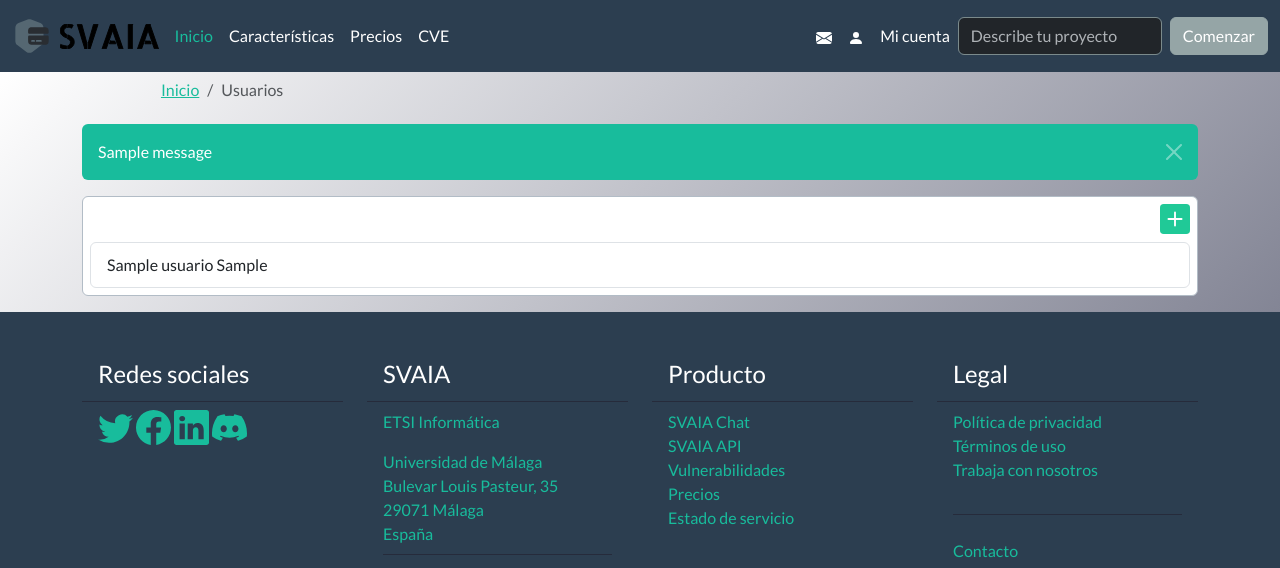
After one commit to Alman368/MNDefender, a Flask app: page /usuarios in a window 1280 px wide. The commit adds this page. Shown: the top 568 px of the page. Run offline with Flask 3, Linux system fonts and the light colour scheme; tables that the repository leaves empty hold one stand-in row (values such as "Sample post"); one stand-in notice (Sample message) is shown; some libraries are stand-ins or nearby versions.

Commit message:
todos los usuarios funcionando

```diff
--- a/app/views/routes.py
+++ b/app/views/routes.py
@@ -2,7 +2,7 @@ from flask import render_template, request, flash, redirect, url_for
 from sqlalchemy.exc import NoResultFound
 from datetime import datetime
 from . import views_bp
-from app.models import db, Proyecto
+from app.models import db, Proyecto, Usuario
 
 @views_bp.route('/')
 def index():
@@ -15,6 +15,11 @@ def chat():
     # Le pasamos los proyectos a la plantilla
     return render_template('chat.html', proyectos=proyectos)
 
+@views_bp.route("/usuarios")
+def gestionar_usuarios():
+    # Obtener todos los usuarios de la base de datos
+    usuarios = db.session.scalars(db.select(Usuario)).all()
+    return render_template('usuarios.html', usuarios=usuarios)
 
 @views_bp.route("/proyecto/nuevo", methods=["GET", "POST"])
 def proyecto_nuevo():
@@ -45,3 +50,37 @@ def proyecto_nuevo():
     # Si es GET, redirigir a la página de chat que ahora tiene el modal
     else:
         return redirect(url_for("views.chat"))
+
+@views_bp.route("/usuario/nuevo", methods=["GET", "POST"])
+def usuario_nuevo():
+    # Si el método es POST, significa que se envió el formulario
+    if request.method == "POST":
+        # Get form data
+        nombre = request.form["nombre"]
+        apellidos = request.form["apellidos"]
+        correo = request.form["correo"]
+        contrasena = request.form["contrasena"]
+        fecha_creacion = datetime.now()
+        fecha_modificacion = datetime.now()
+
+        # Get the highest ID currently in the database
+        max_id = db.session.query(db.func.max(Usuario.id)).scalar() or 0
+
+        # Create new usuario with ID = max_id + 1
+        usuario = Usuario(
+            id=max_id + 1,
+            nombre=nombre,
+            apellidos=apellidos,
+            correo=correo,
+            contrasena=contrasena,
+            fecha_creacion=fecha_creacion,
+            fecha_modificacion=fecha_modificacion
+        )
+
+        db.session.add(usuario)
+        db.session.commit()
+        flash(f"Usuario <em>{nombre} {apellidos}</em> añadido con éxito.", "exito")
+        return redirect(url_for("views.gestionar_usuarios"))
+    # Si es GET, redirigir a la página de usuarios
+    else:
+        return redirect(url_for("views.gestionar_usuarios"))
--- a/static/css/chat.css
+++ b/static/css/chat.css
@@ -72,11 +72,11 @@
 
 .item-proyecto:hover .bi-trash {
 	opacity: 1;
-	background-color: rgba(231, 76, 60, 255);
 	padding: 3.2%;
 	border-radius: 10%;
 	position: absolute;
-	right: 6%;
+	right: 1%;
+	transition: 0.3s ease;
 }
 
 .item-proyecto:hover .bi-pencil-square {
@@ -84,7 +84,8 @@
 	padding: 3.2%;
 	border-radius: 10%;
 	position: absolute;
-	right: 16%;
+	right: 11%;
+	transition: 0.3s ease;
 }
 
 .list-group-item:hover {
--- a/static/css/style.css
+++ b/static/css/style.css
@@ -167,4 +167,5 @@ h4.border-footer {
 @media (min-width: 768px) {
     .custom-max-width {
         max-width: 20rem;
+	}
 }
--- /dev/null
+++ b/static/css/usuario.css
@@ -0,0 +1,25 @@
+/* Estilos base para los iconos - esconderlos inicialmente */
+.bi-trash-usuario, .bi-pencil-square-usuario {
+    opacity: 0;
+}
+
+/* Añadir posición relativa al contenedor */
+.item-usuario {
+	position: relative;
+}
+
+.item-usuario:hover .bi-trash-usuario {
+	opacity: 1;
+	padding: 3.2%;
+	border-radius: 10%;
+	right: 6%;
+	transition: 0.4s ease;
+}
+
+.item-usuario:hover .bi-pencil-square-usuario {
+	opacity: 1;
+	padding: 3.2%;
+	border-radius: 10%;
+	right: 16%;
+	transition: 0.4s ease;
+}
--- /dev/null
+++ b/static/js/usuarios.js
@@ -0,0 +1,215 @@
+// Función para eliminar un usuario
+async function deleteUser(userId, userElement) {
+    try {
+        // Añadir confirmación para evitar eliminaciones accidentales
+        const confirmar = confirm(`¿Estás seguro que deseas eliminar este usuario?`);
+        if (!confirmar) {
+            return; // El usuario canceló la eliminación
+        }
+
+        // Convertir a número para asegurar compatibilidad con la BD
+        userId = parseInt(userId, 10);
+        if (isNaN(userId)) {
+            console.error("ID de usuario inválido para eliminar:", userId);
+            return;
+        }
+
+        console.log("Intentando eliminar usuario con ID:", userId);
+
+        // Enviar la solicitud DELETE
+        const response = await fetch(`/api/usuario/eliminar/${userId}`, {
+            method: 'DELETE',
+            headers: {
+                "Content-Type": "application/json",
+                "X-Requested-With": "XMLHttpRequest"
+            },
+            credentials: 'same-origin'
+        });
+
+        console.log("Respuesta del servidor:", response.status, response.statusText);
+
+        // Verificar si la respuesta fue exitosa
+        if (!response.ok) {
+            const errorData = await response.json();
+            throw new Error(errorData.error || `Error del servidor: ${response.status}`);
+        }
+
+        // Procesar la respuesta exitosa
+        const responseData = await response.json();
+        console.log("Usuario eliminado exitosamente:", responseData);
+
+        // Eliminar el elemento del DOM
+        userElement.remove();
+
+        // Mostrar notificación de éxito
+        alert('Usuario eliminado correctamente');
+
+    } catch (error) {
+        console.error('Error al eliminar usuario:', error);
+        alert('No se pudo eliminar el usuario: ' + error.message);
+    }
+}
+
+// Función para editar un usuario
+async function editUser(userId, userName, userLastName, userEmail, userPassword) {
+    try {
+        // Convertir a número para asegurar compatibilidad con la BD
+        userId = parseInt(userId, 10);
+        if (isNaN(userId)) {
+            console.error("ID de usuario inválido para editar:", userId);
+            return;
+        }
+
+        // Crear objeto con datos a enviar
+        const userData = {
+            nombre: userName,
+            apellidos: userLastName,
+            correo: userEmail
+        };
+
+        // Solo incluir contraseña si se proporcionó una nueva
+        if (userPassword) {
+            userData.contrasena = userPassword;
+        }
+
+        // Realizar la petición PUT a la API
+        const response = await fetch(`/api/usuario/editar/${userId}`, {
+            method: 'PUT',
+            headers: {
+                "Content-Type": "application/json",
+                "X-Requested-With": "XMLHttpRequest"
+            },
+            body: JSON.stringify(userData),
+            credentials: 'same-origin'
+        });
+
+        if (!response.ok) {
+            const errorData = await response.json();
+            throw new Error(errorData.error || `Error del servidor: ${response.status}`);
+        }
+
+        const responseData = await response.json();
+        console.log("Usuario editado exitosamente:", responseData);
+
+        // Actualizar el nombre del usuario en la interfaz
+        const userElement = document.querySelector(`.item-usuario[data-id="${userId}"]`);
+        if (userElement) {
+            // Obtener el nodo de texto que contiene el nombre del usuario
+            const textNode = Array.from(userElement.childNodes)
+                .find(node => node.nodeType === Node.TEXT_NODE);
+
+            if (textNode) {
+                textNode.nodeValue = `${userName} ${userLastName}`;
+            }
+        }
+
+        // Cerrar el modal
+        const modalElement = document.getElementById('editUserModal');
+        const modal = bootstrap.Modal.getInstance(modalElement);
+        modal.hide();
+
+        // Mostrar notificación de éxito
+        alert('Usuario modificado correctamente');
+
+    } catch (error) {
+        console.error('Error al editar usuario:', error);
+        alert('No se pudo editar el usuario: ' + error.message);
+    }
+}
+
+// Inicialización
+document.addEventListener('DOMContentLoaded', function() {
+    // Manejar eventos para eliminar usuarios
+    document.addEventListener('click', function(e) {
+        // Verificar si el clic fue en el SVG o en alguno de sus elementos path
+        const trashIcon = e.target.closest('.bi-trash-usuario') ||
+                        (e.target.tagName === 'path' && e.target.parentNode.classList.contains('bi-trash-usuario'));
+
+        if (trashIcon) {
+            e.preventDefault();
+            e.stopPropagation();
+
+            // Buscar el elemento padre del usuario
+            const userElement = e.target.closest('.item-usuario');
+            if (userElement) {
+                deleteUser(userElement.dataset.id, userElement);
+            }
+        }
+    });
+
+    // Manejar eventos para editar usuarios
+    document.addEventListener('click', function(e) {
+        // Verificar si el clic fue en el SVG de edición o en alguno de sus elementos path
+        const pencilIcon = e.target.closest('.bi-pencil-square-usuario') ||
+                        (e.target.tagName === 'path' && e.target.parentNode.classList.contains('bi-pencil-square-usuario'));
+
+        if (pencilIcon) {
+            e.preventDefault();
+            e.stopPropagation();
+
+            // Buscar el elemento padre del usuario
+            const userElement = e.target.closest('.item-usuario');
+            if (userElement) {
+                const userId = userElement.dataset.id;
+
+                // Obtener el nombre completo del usuario (texto dentro del elemento)
+                const fullName = Array.from(userElement.childNodes)
+                    .find(node => node.nodeType === Node.TEXT_NODE)?.nodeValue?.trim();
+
+                // Dividir el nombre completo
+                const nameParts = fullName ? fullName.split(' ') : ['', ''];
+                const firstName = nameParts[0] || '';
+                const lastName = nameParts.slice(1).join(' ') || '';
+
+                // Obtener datos adicionales del usuario desde el servidor
+                fetch(`/api/usuario/${userId}`)
+                    .then(response => response.json())
+                    .then(data => {
+                        // Rellenar el formulario del modal con los datos actuales
+                        const modal = document.getElementById('editUserModal');
+                        const nameInput = modal.querySelector('input[name="nombre"]');
+                        const lastNameInput = modal.querySelector('input[name="apellidos"]');
+                        const emailInput = modal.querySelector('input[name="correo"]');
+
+                        if (nameInput && lastNameInput && emailInput) {
+                            nameInput.value = data.nombre || firstName;
+                            lastNameInput.value = data.apellidos || lastName;
+                            emailInput.value = data.correo || '';
+
+                            // Añadir ID al formulario
+                            const form = document.getElementById('editUserForm');
+                            form.setAttribute('data-user-id', userId);
+
+                            // Mostrar el modal
+                            const modalInstance = new bootstrap.Modal(modal);
+                            modalInstance.show();
+                        }
+                    })
+                    .catch(error => {
+                        console.error('Error al obtener datos del usuario:', error);
+                        alert('Error al cargar los datos del usuario');
+                    });
+            }
+        }
+    });
+
+    // Configurar el evento submit para el formulario de edición
+    const editUserForm = document.getElementById('editUserForm');
+    if (editUserForm) {
+        editUserForm.addEventListener('submit', function(e) {
+            e.preventDefault();
+
+            const userId = this.getAttribute('data-user-id');
+            const userName = this.querySelector('input[name="nombre"]').value;
+            const userLastName = this.querySelector('input[name="apellidos"]').value;
+            const userEmail = this.querySelector('input[name="correo"]').value;
+            const userPassword = this.querySelector('input[name="contrasena"]').value;
+
+            if (userId && userName && userLastName && userEmail) {
+                editUser(userId, userName, userLastName, userEmail, userPassword);
+            } else {
+                alert('Faltan datos para editar el usuario');
+            }
+        });
+    }
+});
--- a/templates/chat.html
+++ b/templates/chat.html
@@ -103,7 +103,7 @@
 										<path d="M15.502 1.94a.5.5 0 0 1 0 .706L14.459 3.69l-2-2L13.502.646a.5.5 0 0 1 .707 0l1.293 1.293zm-1.75 2.456-2-2L4.939 9.21a.5.5 0 0 0-.121.196l-.805 2.414a.25.25 0 0 0 .316.316l2.414-.805a.5.5 0 0 0 .196-.12l6.813-6.814z"/>
 										<path fill-rule="evenodd" d="M1 13.5A1.5 1.5 0 0 0 2.5 15h11a1.5 1.5 0 0 0 1.5-1.5v-6a.5.5 0 0 0-1 0v6a.5.5 0 0 1-.5.5h-11a.5.5 0 0 1-.5-.5v-11a.5.5 0 0 1 .5-.5H9a.5.5 0 0 0 0-1H2.5A1.5 1.5 0 0 0 1 2.5z"/>
 									  </svg>
-									<svg xmlns="http://www.w3.org/2000/svg" width="35" height="35" fill="white"
+									<svg xmlns="http://www.w3.org/2000/svg" width="50" height="50" fill="red"
 										class="bi bi-trash" viewBox="0 0 16 16">
 										<path
 											d="M5.5 5.5A.5.5 0 0 1 6 6v6a.5.5 0 0 1-1 0V6a.5.5 0 0 1 .5-.5m2.5 0a.5.5 0 0 1 .5.5v6a.5.5 0 0 1-1 0V6a.5.5 0 0 1 .5-.5m3 .5a.5.5 0 0 0-1 0v6a.5.5 0 0 0 1 0z" />
--- a/templates/layout.html
+++ b/templates/layout.html
@@ -7,6 +7,7 @@
     <link rel="stylesheet" href="{{ url_for('static', filename='../static/css/bootstrap.css') }}">
     <link rel="stylesheet" href="{{ url_for('static', filename='../static/css/style.css') }}">
     <link rel="stylesheet" href="{{ url_for('static', filename='../static/css/chat.css') }}">
+	<link rel="stylesheet" href="{{ url_for('static', filename='../static/css/usuario.css') }}">
 </head>
 <body>
     <!-- Cabecera -->
@@ -63,6 +64,7 @@
 					</ul>
 
 					<ul class="navbar-nav d-none d-lg-flex">
+						<a href="/usuarios">
 							<li class="nav-item nav-link">
 								<svg xmlns="http://www.w3.org/2000/svg" width="16" height="16" fill="currentColor"
 									class="bi bi-person-fill" viewBox="0 0 16 16">
@@ -70,6 +72,7 @@
 									</path>
 								</svg>
 							</li>
+						</a>
 					</ul>
 					<ul class="navbar-nav">
 						<li class="nav-item">
--- /dev/null
+++ b/templates/usuarios.html
@@ -0,0 +1,133 @@
+{% extends "layout.html" %}
+
+{% block content %}
+<div class="bloqueSuperior_chat">
+	<div class="container">
+		<div class="inicio_chat">
+			<ol class="breadcrumb">
+				<li class="breadcrumb-item"><a href="./">Inicio</a></li>
+				<li class="breadcrumb-item active">Usuarios</li>
+			</ol>
+		</div>
+
+		<!-- Flash Messages Section -->
+		{% with messages = get_flashed_messages(with_categories=true) %}
+			{% if messages %}
+				{% for category, message in messages %}
+					<div class="container alert alert-dismissible alert-{{ 'success' if category == 'exito' else category }}">
+						<button type="button" class="btn-close" data-bs-dismiss="alert"></button>
+						{{ message|safe }}
+					</div>
+				{% endfor %}
+			{% endif %}
+		{% endwith %}
+		<!-- End Flash Messages Section -->
+
+		<div class="row">
+			<div class="col">
+				<div class="proyectos mb-3 d-block">
+					<!-- Modal para crear usuario -->
+					<div class="modal fade" id="createUserModal" tabindex="-1" aria-labelledby="createUserModalLabel" aria-hidden="true">
+						<div class="modal-dialog">
+							<div class="modal-content">
+								<div class="modal-header bg-primary text-white">
+									<h5 class="modal-title" id="createUserModalLabel">Crear Nuevo Usuario</h5>
+									<button type="button" class="btn-close btn-close-white" data-bs-dismiss="modal" aria-label="Close"></button>
+								</div>
+								<div class="modal-body">
+									<form action="{{ url_for('views.usuario_nuevo') }}" method="POST" id="createUserForm">
+										<div class="mb-3">
+											<label for="userName" class="form-label">Nombre</label>
+											<input type="text" class="form-control" id="userName" name="nombre" placeholder="Ingrese el nombre del usuario" required>
+										</div>
+										<div class="mb-3">
+											<label for="userLastName" class="form-label">Apellidos</label>
+											<input type="text" class="form-control" id="userLastName" name="apellidos" placeholder="Ingrese los apellidos del usuario" required>
+										</div>
+										<div class="mb-3">
+											<label for="userEmail" class="form-label">Correo Electrónico</label>
+											<input type="email" class="form-control" id="userEmail" name="correo" placeholder="Ingrese el correo electrónico" required>
+										</div>
+										<div class="mb-3">
+											<label for="userPassword" class="form-label">Contraseña</label>
+											<input type="password" class="form-control" id="userPassword" name="contrasena" placeholder="Ingrese la contraseña" required>
+										</div>
+										<div class="d-grid">
+											<button type="submit" class="btn btn-success">Crear Usuario</button>
+										</div>
+									</form>
+								</div>
+							</div>
+						</div>
+					</div>
+					<!-- Fin del modal -->
+
+					<!-- Modal para editar usuario -->
+					<div class="modal fade" id="editUserModal" tabindex="-1" aria-labelledby="editUserModalLabel" aria-hidden="true">
+						<div class="modal-dialog">
+							<div class="modal-content">
+								<div class="modal-header bg-primary text-white">
+									<h5 class="modal-title" id="editUserModalLabel">Editar Usuario</h5>
+									<button type="button" class="btn-close btn-close-white" data-bs-dismiss="modal" aria-label="Close"></button>
+								</div>
+								<div class="modal-body">
+									<form id="editUserForm">
+										<div class="mb-3">
+											<label for="editUserName" class="form-label">Nombre</label>
+											<input type="text" class="form-control" id="editUserName" name="nombre" placeholder="Ingrese el nombre del usuario" required>
+										</div>
+										<div class="mb-3">
+											<label for="editUserLastName" class="form-label">Apellidos</label>
+											<input type="text" class="form-control" id="editUserLastName" name="apellidos" placeholder="Ingrese los apellidos del usuario" required>
+										</div>
+										<div class="mb-3">
+											<label for="editUserEmail" class="form-label">Correo Electrónico</label>
+											<input type="email" class="form-control" id="editUserEmail" name="correo" placeholder="Ingrese el correo electrónico" required>
+										</div>
+										<div class="mb-3">
+											<label for="editUserPassword" class="form-label">Contraseña (dejar en blanco para mantener actual)</label>
+											<input type="password" class="form-control" id="editUserPassword" name="contrasena" placeholder="Ingrese nueva contraseña o deje en blanco">
+										</div>
+										<div class="d-grid">
+											<button type="submit" class="btn btn-success">Guardar Cambios</button>
+										</div>
+									</form>
+								</div>
+							</div>
+						</div>
+					</div>
+					<!-- Fin del modal -->
+
+					<div class="card-header mb-2 d-flex justify-content-end">
+						<svg xmlns="http://www.w3.org/2000/svg" width="30" height="30" fill="var(--bs-teal)" class="bi bi-plus-square-fill float-right"
+							viewBox="0 0 16 16" data-bs-toggle="modal" data-bs-target="#createUserModal" style="cursor: pointer;">
+							<path d="M2 0a2 2 0 0 0-2 2v12a2 2 0 0 0 2 2h12a2 2 0 0 0 2-2V2a2 2 0 0 0-2-2zm6.5 4.5v3h3a.5.5 0 0 1 0 1h-3v3a.5.5 0 0 1-1 0v-3h-3a.5.5 0 0 1 0-1h3v-3a.5.5 0 0 1 1 0" />
+						</svg>
+					</div>
+					<!-- Listado de usuarios -->
+					<div class="list-group text-start">
+						{% for usuario in usuarios %}
+							<a href="#" data-id="{{ usuario.id }}" class="item-usuario list-group-item list-group-item-action d-flex justify-content-between align-items-center">
+								{{ usuario.nombre }} {{ usuario.apellidos }}
+								<div class="usuario-acciones">
+									<svg xmlns="http://www.w3.org/2000/svg" width="28" height="28" fill="var(--bs-teal)" class="bi bi-pencil-square-usuario me-2" viewBox="0 0 16 16">
+										<path d="M15.502 1.94a.5.5 0 0 1 0 .706L14.459 3.69l-2-2L13.502.646a.5.5 0 0 1 .707 0l1.293 1.293zm-1.75 2.456-2-2L4.939 9.21a.5.5 0 0 0-.121.196l-.805 2.414a.25.25 0 0 0 .316.316l2.414-.805a.5.5 0 0 0 .196-.12l6.813-6.814z"/>
+										<path fill-rule="evenodd" d="M1 13.5A1.5 1.5 0 0 0 2.5 15h11a1.5 1.5 0 0 0 1.5-1.5v-6a.5.5 0 0 0-1 0v6a.5.5 0 0 1-.5.5h-11a.5.5 0 0 1-.5-.5v-11a.5.5 0 0 1 .5-.5H9a.5.5 0 0 0 0-1H2.5A1.5 1.5 0 0 0 1 2.5z"/>
+									</svg>
+									<svg xmlns="http://www.w3.org/2000/svg" width="28" height="28" fill="rgb(231, 76, 60)" class="bi bi-trash-usuario" viewBox="0 0 16 16">
+										<path d="M5.5 5.5A.5.5 0 0 1 6 6v6a.5.5 0 0 1-1 0V6a.5.5 0 0 1 .5-.5m2.5 0a.5.5 0 0 1 .5.5v6a.5.5 0 0 1-1 0V6a.5.5 0 0 1 .5-.5m3 .5a.5.5 0 0 0-1 0v6a.5.5 0 0 0 1 0z" />
+										<path d="M14.5 3a1 1 0 0 1-1 1H13v9a2 2 0 0 1-2 2H5a2 2 0 0 1-2-2V4h-.5a1 1 0 0 1-1-1V2a1 1 0 0 1 1-1H6a1 1 0 0 1 1-1h2a1 1 0 0 1 1 1h3.5a1 1 0 0 1 1 1zM4.118 4 4 4.059V13a1 1 0 0 0 1 1h6a1 1 0 0 0 1-1V4.059L11.882 4zM2.5 3h11V2h-11z" />
+									</svg>
+								</div>
+							</a>
+						{% endfor %}
+					</div>
+					<!-- Fin del listado de usuarios -->
+				</div>
+			</div>
+		</div>
+	</div>
+</div>
+
+<script src="{{ url_for('static', filename='js/usuarios.js') }}"></script>
+{% endblock %}
```
Also changed, not shown: app/api/routes.py (+86 -1 lines), app/models.py (+9 -0 lines), 1 other file. Lines whose indentation alone changed are shown as unchanged.
